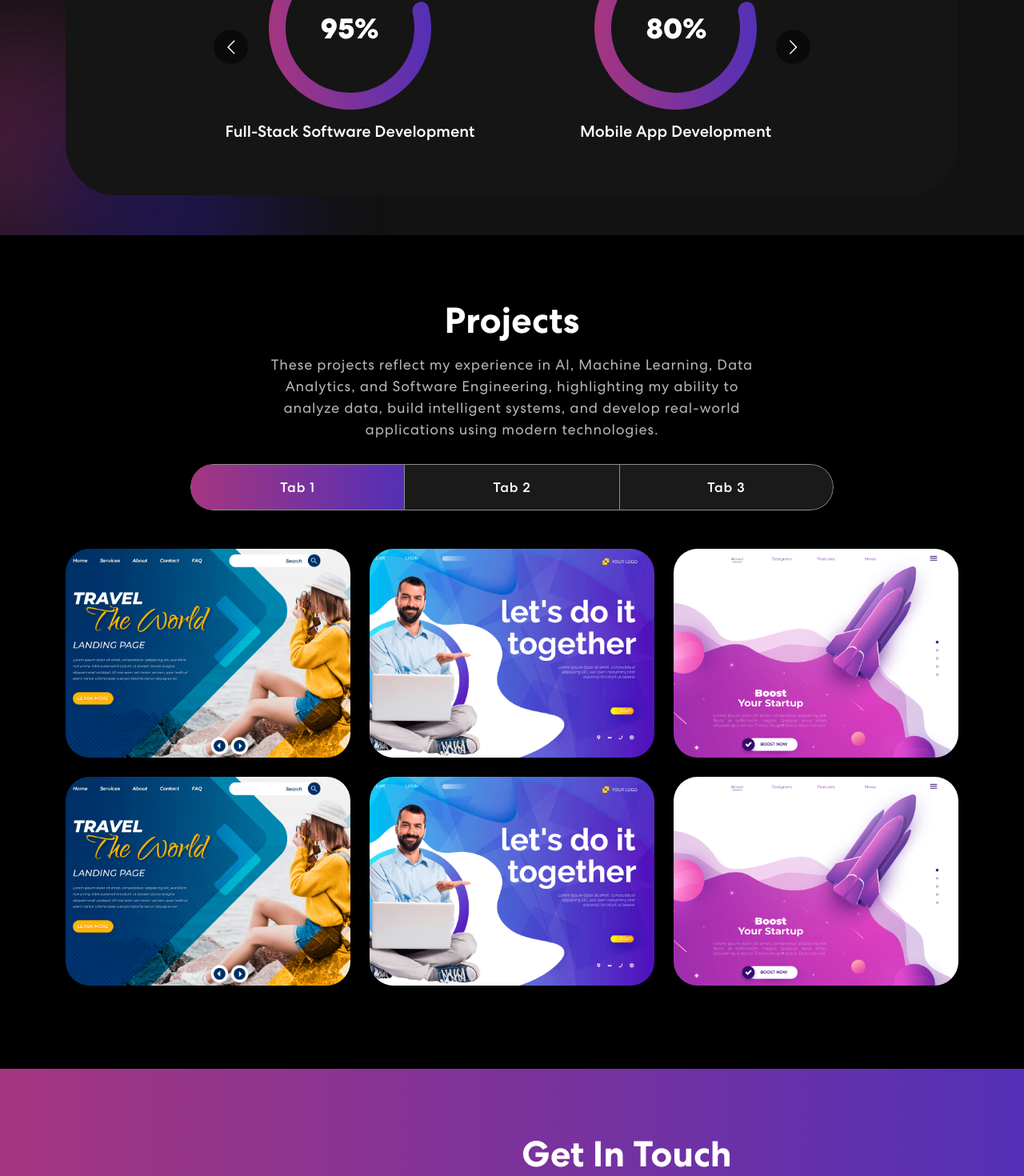
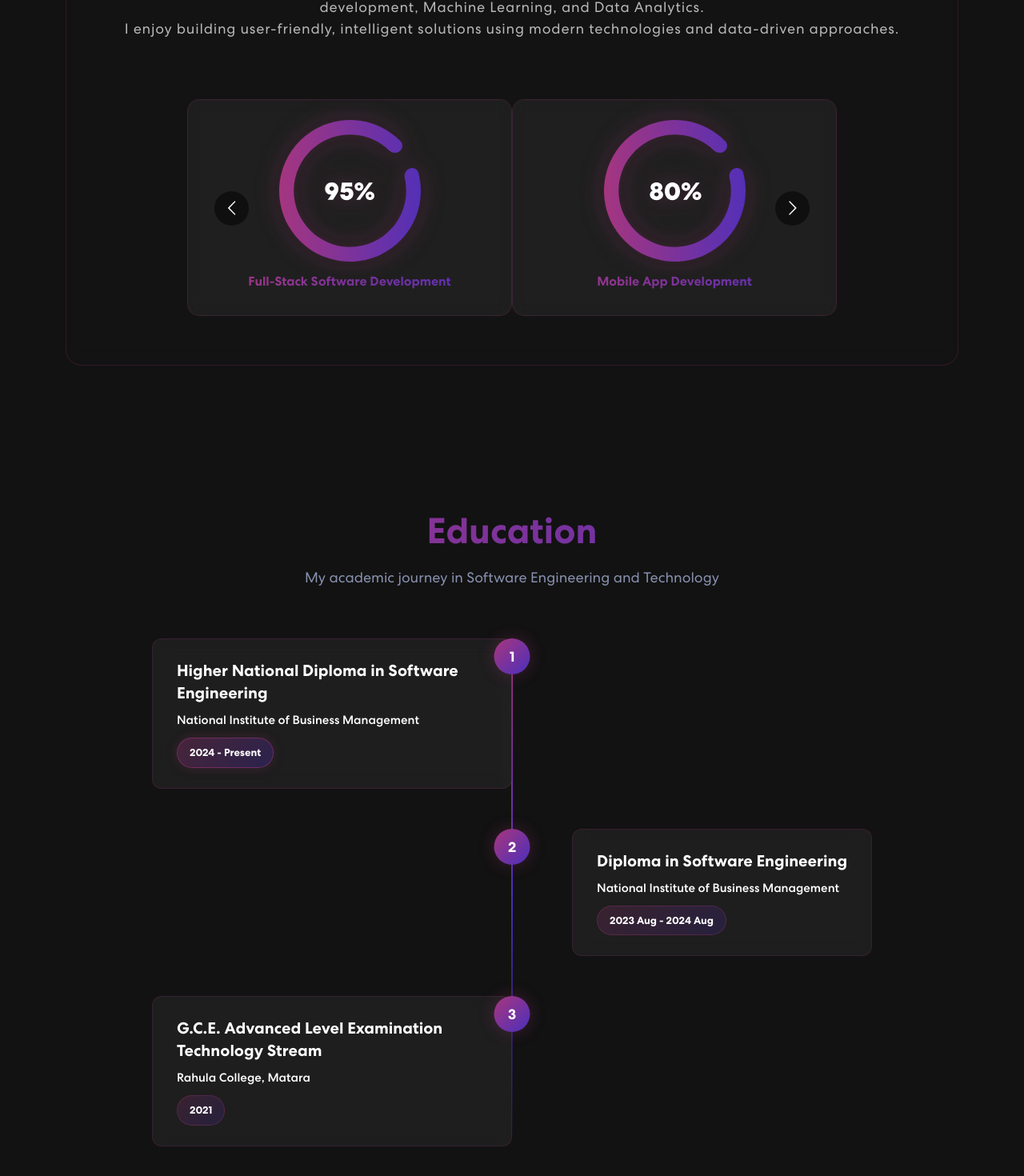
Before and after one commit to KavishkaKodithuwakku/Portfolio-web, a React (Create React App) app: page / in a window 1280 px wide. Shown: the part 1240-2710 px from the top of the page at 80% size. Built offline with nearby package versions, Linux system fonts and the light colour scheme; no server answers.

Commit message:
create a education component

```diff
--- a/src/App.css
+++ b/src/App.css
@@ -479,19 +479,34 @@ nav.navbar .container {
 
 /************ Skills Css ************/
 .skill {
-  padding: 0 0 50px 0;
+  padding: 130px 0 50px 0;
   position: relative;
+  background-color: #121212;
 }
 .skill-bx {
-  background: #151515;
-  border-radius: 64px;
+  background: rgba(21, 21, 21, 0.5);
+  backdrop-filter: blur(10px);
+  border: 1px solid rgba(170, 54, 124, 0.2);
+  border-radius: 20px;
   text-align: center;
   padding: 60px 50px;
-  margin-top: -60px;
+  margin-top: 0;
+  transition: all 0.3s ease;
 }
+
+.skill-bx:hover {
+  border-color: rgba(170, 54, 124, 0.5);
+  background: rgba(21, 21, 21, 0.7);
+  box-shadow: 0 10px 30px rgba(170, 54, 124, 0.15);
+}
+
 .skill h2 {
 	font-size: 45px;
 	font-weight: 700;
+  background: linear-gradient(90.21deg, #AA367C -5.91%, #4A2FBD 111.58%);
+  -webkit-background-clip: text;
+  -webkit-text-fill-color: transparent;
+  background-clip: text;
 }
 .skill p {
     color: #B8B8B8;
@@ -505,10 +520,45 @@ nav.navbar .container {
   margin: 0 auto;
   position: relative;
 }
+.skill-slider .item {
+  background: rgba(255, 255, 255, 0.05);
+  backdrop-filter: blur(10px);
+  border: 1px solid rgba(170, 54, 124, 0.2);
+  border-radius: 15px;
+  padding: 25px;
+  transition: all 0.3s ease;
+  cursor: pointer;
+}
+
+.skill-slider .item:hover {
+  background: rgba(255, 255, 255, 0.08);
+  border-color: rgba(170, 54, 124, 0.5);
+  transform: translateY(-8px);
+  box-shadow: 0 15px 40px rgba(170, 54, 124, 0.2);
+}
+
 .skill-slider .item img {
   width: 50%;
   margin: 0 auto 15px auto;
+  filter: drop-shadow(0 0 15px rgba(170, 54, 124, 0.3));
+  transition: all 0.3s ease;
 }
+
+.skill-slider .item:hover img {
+  filter: drop-shadow(0 0 25px rgba(170, 54, 124, 0.5));
+  transform: scale(1.1);
+}
+
+.skill-slider .item h5 {
+  color: #fff;
+  font-size: 16px;
+  font-weight: 600;
+  background: linear-gradient(90.21deg, #AA367C -5.91%, #4A2FBD 111.58%);
+  -webkit-background-clip: text;
+  -webkit-text-fill-color: transparent;
+  background-clip: text;
+}
+
 .background-image-left {
   top: 28%;
   position: absolute;
@@ -517,16 +567,28 @@ nav.navbar .container {
   z-index: -4;
 }
 
+.background-image-right {
+  top: 0;
+  position: absolute;
+  right: 0;
+  width: 40%;
+  z-index: -4;
+}
+
 /************ Projects Css ************/
 .project {
-  padding: 80px 0;
+  padding: 130px 0;
   position: relative;
-  background-color: black;
+  background-color: #121212;
 }
 .project h2 {
 	font-size: 45px;
 	font-weight: 700;
   text-align: center;
+  background: linear-gradient(90.21deg, #AA367C -5.91%, #4A2FBD 111.58%);
+  -webkit-background-clip: text;
+  -webkit-text-fill-color: transparent;
+  background-clip: text;
 }
 .project p {
   color: #B8B8B8;
@@ -541,7 +603,9 @@ nav.navbar .container {
   width: 72%;
   margin: 0 auto;
   border-radius: 50px;
-  background-color: rgb(255 255 255 / 10%);
+  background-color: rgba(170, 54, 124, 0.1);
+  backdrop-filter: blur(10px);
+  border: 1px solid rgba(170, 54, 124, 0.2);
   overflow: hidden;
 }
 .project .nav.nav-pills .nav-item {
@@ -645,8 +709,9 @@ nav.navbar .container {
 
 /************ Contact Css ************/
 .contact {
-  background: linear-gradient(90.21deg, #AA367C -5.91%, #4A2FBD 111.58%);
-  padding: 80px 0 60px 0;
+  background: #121212;
+  padding: 130px 0 60px 0;
+  position: relative;
 }
 .contact .container {
   display: flex;
@@ -662,11 +727,16 @@ nav.navbar .container {
 	font-size: 45px;
 	font-weight: 700;
   margin-bottom: 30px;
+  background: linear-gradient(90.21deg, #AA367C -5.91%, #4A2FBD 111.58%);
+  -webkit-background-clip: text;
+  -webkit-text-fill-color: transparent;
+  background-clip: text;
 }
 .contact form input, .contact form textarea {
   width: 100%;
-  background: rgba(255, 255, 255, 0.1);
-  border: 1px solid rgba(255, 255, 255, 0.5);
+  background: rgba(255, 255, 255, 0.05);
+  backdrop-filter: blur(10px);
+  border: 1px solid rgba(170, 54, 124, 0.3);
   border-radius: 20px;
   color: #fff;
   margin: 0 0 8px 0;
@@ -677,29 +747,31 @@ nav.navbar .container {
   transition: 0.3s ease-in-out;
 }
 .contact form input:focus, .contact form textarea:focus {
-  background: rgba(255, 255, 255, 1);
-  color: #121212;
+  background: rgba(170, 54, 124, 0.15);
+  border-color: rgba(170, 54, 124, 0.6);
+  color: #fff;
 }
 .contact form input::placeholder, .contact form textarea::placeholder {
   font-size: 16px;
   font-weight: 400;
-  color: #fff;
+  color: #8892b0;
 }
 .contact form input:focus::placeholder, .contact form textarea:focus::placeholder {
-  color: #121212;
+  color: #fff;
   opacity: 0.8;
 }
 .contact form .contact-btn {
   font-weight: 700;
-  color: #000;
-  background-color: #fff;
+  color: #fff;
+  background: linear-gradient(90.21deg, #AA367C -5.91%, #4A2FBD 111.58%);
   padding: 14px 48px;
   font-size: 18px;
   margin-top: 25px;
-  border-radius: 0;
+  border-radius: 20px;
   position: relative;
   transition: 0.3s ease-in-out;
   cursor: pointer;
+  border: none;
 }
 .contact form .contact-btn span {
   z-index: 1;
@@ -707,6 +779,8 @@ nav.navbar .container {
 }
 .contact form .contact-btn:hover {
   color: #fff;
+  transform: translateY(-3px);
+  box-shadow: 0 10px 30px rgba(170, 54, 124, 0.3);
 }
 .contact form .contact-btn::before {
   content: "";
@@ -911,3 +985,186 @@ nav.navbar .container {
     justify-content: center;
   }
 }
+
+/************ Education Css ************/
+.education {
+  position: relative;
+  padding: 130px 0;
+  background-color: #121212;
+  overflow: hidden;
+}
+
+.education h2 {
+  font-size: 45px;
+  font-weight: 700;
+  text-align: center;
+  margin-bottom: 15px;
+  background: linear-gradient(90.21deg, #AA367C -5.91%, #4A2FBD 111.58%);
+  -webkit-background-clip: text;
+  -webkit-text-fill-color: transparent;
+  background-clip: text;
+}
+
+.education-title {
+  font-size: 45px;
+  font-weight: 700;
+  text-align: center;
+  margin-bottom: 15px;
+  background: linear-gradient(90.21deg, #AA367C -5.91%, #4A2FBD 111.58%);
+  -webkit-background-clip: text;
+  -webkit-text-fill-color: transparent;
+  background-clip: text;
+}
+
+.education-subtitle {
+  text-align: center;
+  font-size: 18px;
+  color: #8892b0;
+  margin-bottom: 60px;
+  line-height: 1.8;
+}
+
+.education-timeline {
+  max-width: 900px;
+  margin: 0 auto;
+  position: relative;
+}
+
+.education-timeline::before {
+  content: '';
+  position: absolute;
+  left: 50%;
+  transform: translateX(-50%);
+  width: 2px;
+  height: 100%;
+  background: linear-gradient(180deg, #AA367C, #4A2FBD, transparent);
+}
+
+.education-card {
+  margin-bottom: 50px;
+  position: relative;
+  display: flex;
+  gap: 30px;
+  align-items: flex-start;
+}
+
+.education-card:nth-child(odd) {
+  flex-direction: row;
+  padding-right: 50%;
+}
+
+.education-card:nth-child(even) {
+  flex-direction: row-reverse;
+  padding-left: 50%;
+}
+
+.education-marker {
+  position: absolute;
+  left: 50%;
+  top: 0;
+  transform: translateX(-50%);
+  z-index: 10;
+}
+
+.marker-number {
+  display: flex;
+  align-items: center;
+  justify-content: center;
+  width: 45px;
+  height: 45px;
+  background: linear-gradient(135deg, #AA367C, #4A2FBD);
+  border-radius: 50%;
+  font-weight: 700;
+  font-size: 18px;
+  color: #fff;
+  box-shadow: 0 0 20px rgba(170, 54, 124, 0.3);
+}
+
+.education-content {
+  background: rgba(255, 255, 255, 0.05);
+  backdrop-filter: blur(10px);
+  border: 1px solid rgba(170, 54, 124, 0.2);
+  border-radius: 12px;
+  padding: 25px 30px;
+  transition: all 0.3s ease;
+  cursor: pointer;
+}
+
+.education-content:hover {
+  background: rgba(255, 255, 255, 0.08);
+  border-color: rgba(170, 54, 124, 0.5);
+  transform: translateY(-5px);
+  box-shadow: 0 10px 30px rgba(170, 54, 124, 0.2);
+}
+
+.degree-title {
+  font-size: 20px;
+  font-weight: 700;
+  color: #fff;
+  margin-bottom: 10px;
+  line-height: 1.4;
+}
+
+.institution-name {
+  font-size: 15px;
+  color: #fff;
+  margin-bottom: 12px;
+  font-weight: 500;
+}
+
+.duration-badge {
+  display: inline-block;
+  padding: 8px 15px;
+  background: linear-gradient(135deg, rgba(170, 54, 124, 0.2), rgba(74, 47, 189, 0.2));
+  border: 1px solid rgba(170, 54, 124, 0.3);
+  border-radius: 20px;
+  font-size: 13px;
+  font-weight: 600;
+  color: #fff;
+  transition: all 0.3s ease;
+}
+
+.duration-badge.current {
+  background: linear-gradient(135deg, rgba(170, 54, 124, 0.3), rgba(74, 47, 189, 0.3));
+  border-color: rgba(170, 54, 124, 0.5);
+  box-shadow: 0 0 15px rgba(170, 54, 124, 0.2);
+}
+
+@media (max-width: 768px) {
+  .education {
+    padding: 100px 0;
+  }
+
+  .education h2 {
+    font-size: 35px;
+    margin-bottom: 40px;
+  }
+
+  .education-timeline::before {
+    left: 20px;
+  }
+
+  .education-card,
+  .education-card:nth-child(odd),
+  .education-card:nth-child(even) {
+    flex-direction: row;
+    padding: 0 0 0 100px;
+  }
+
+  .education-marker {
+    left: 0;
+    transform: translateX(0);
+  }
+
+  .education-content {
+    padding: 20px;
+  }
+
+  .degree-title {
+    font-size: 16px;
+  }
+
+  .institution-name {
+    font-size: 13px;
+  }
+}
--- a/src/App.js
+++ b/src/App.js
@@ -2,6 +2,7 @@ import './App.css';
 import NavBar from './components/NavBar';
 import Banner from './components/Banner';
 import Skills from './components/Skills';
+import { Education } from './components/Education';
 import Projects from './components/Projects';
 import { Contact } from './components/Contact';
 import { MailchimpForm } from './components/MailchimoForm';
@@ -15,6 +16,7 @@ function App() {
       <NavBar />
       <Banner />
       <Skills />
+      <Education />
       <Projects />
       <Contact />
       <MailchimpForm />
--- a/src/components/Contact.js
+++ b/src/components/Contact.js
@@ -1,6 +1,7 @@
 import { useState } from "react";
 import { Container, Row, Col } from "react-bootstrap";
 import contactImg from "../assets/img/contact-img.svg";
+import colorSharp from "../assets/img/color-sharp.png";
 import 'animate.css';
 import TrackVisibility from 'react-on-screen';
 
@@ -90,6 +91,7 @@ export const Contact = () => {
           </Col>
         </Row>
       </Container>
+      <img className="background-image-left" src={colorSharp} alt="" />
     </section>
   )
 }
--- /dev/null
+++ b/src/components/Education.js
@@ -0,0 +1,63 @@
+import { Container, Row, Col } from "react-bootstrap";
+import colorSharp2 from "../assets/img/color-sharp2.png"
+import 'animate.css';
+import TrackVisibility from 'react-on-screen';
+
+export const Education = () => {
+  const educationData = [
+    {
+      degree: "Higher National Diploma in Software Engineering",
+      institution: "National Institute of Business Management",
+      duration: "2024 - Present",
+      status: "current"
+    },
+    {
+      degree: "Diploma in Software Engineering",
+      institution: "National Institute of Business Management",
+      duration: "2023 Aug - 2024 Aug",
+      status: "completed"
+    },
+    {
+      degree: "G.C.E. Advanced Level Examination Technology Stream",
+      institution: "Rahula College, Matara",
+      duration: "2021",
+      status: "completed"
+    }
+  ];
+
+  return (
+    <section className="education" id="education">
+      <Container>
+        <Row>
+          <Col xs={12}>
+            <TrackVisibility>
+              {({ isVisible }) =>
+              <div className={isVisible ? "animate__animated animate__fadeIn" : ""}>
+                <h2 className="education-title">Education</h2>
+                <p className="education-subtitle">My academic journey in Software Engineering and Technology</p>
+
+                <div className="education-timeline">
+                  {educationData.map((edu, index) => (
+                    <div key={index} className="education-card wow fadeInUp" style={{animationDelay: `${index * 0.2}s`}}>
+                      <div className="education-marker">
+                        <span className="marker-number">{index + 1}</span>
+                      </div>
+                      <div className="education-content">
+                        <h4 className="degree-title">{edu.degree}</h4>
+                        <p className="institution-name">{edu.institution}</p>
+                        <span className={`duration-badge ${edu.status}`}>{edu.duration}</span>
+                      </div>
+                    </div>
+                  ))}
+                </div>
+              </div>}
+            </TrackVisibility>
+          </Col>
+        </Row>
+      </Container>
+      <img className="background-image-right" src={colorSharp2} alt="Background" />
+    </section>
+  )
+}
+
+export default Education;
--- a/src/components/MailchimoForm.js
+++ b/src/components/MailchimoForm.js
@@ -1,6 +1,7 @@
 import MailchimpSubscribe from "react-mailchimp-subscribe";
 import { Newsletter } from "./Newsletter";
 import { Container, Row } from "react-bootstrap";
+import colorSharp2 from "../assets/img/color-sharp2.png";
 
 export const MailchimpForm = () => {
   const postUrl = `${process.env.REACT_APP_MAILCHIMP_URL}?u=${process.env.REACT_APP_MAILCHIMP_U}&id=${process.env.REACT_APP_MAILCHIMP_ID}`;
@@ -21,6 +22,7 @@ export const MailchimpForm = () => {
             />
         </Row>
       </Container>
+      <img className="background-image-right" src={colorSharp2} alt="" />
     </section>
   )
 }
--- a/src/components/NavBar.js
+++ b/src/components/NavBar.js
@@ -44,6 +44,7 @@ export const NavBar = () => {
           <Nav className="navbar-nav-center">
             <Nav.Link href="#home" className={activelink === 'home' ? 'active navbar-link' : 'navbar-link'} onClick={() => onUpdateActiveLink('home')}>Home</Nav.Link>
             <Nav.Link href="#skills" className={activelink === 'skills' ? 'active navbar-link' : 'navbar-link'} onClick={() => onUpdateActiveLink('skills')}>Skills</Nav.Link>
+            <Nav.Link href="#education" className={activelink === 'education' ? 'active navbar-link' : 'navbar-link'} onClick={() => onUpdateActiveLink('education')}>Education</Nav.Link>
             <Nav.Link href="#projects" className={activelink === 'projects' ? 'active navbar-link' : 'navbar-link'} onClick={() => onUpdateActiveLink('projects')}>Projects</Nav.Link>
           </Nav>
           <span className="navbar-text">
--- a/src/components/Projects.js
+++ b/src/components/Projects.js
@@ -3,6 +3,7 @@ import { ProjectCard } from "./ProjectCard";
 import projImg1 from "../assets/img/project-img1.png";
 import projImg2 from "../assets/img/project-img2.png";
 import projImg3 from "../assets/img/project-img3.png";
+import colorSharp from "../assets/img/color-sharp.png";
 import colorSharp2 from "../assets/img/color-sharp2.png";
 import 'animate.css';
 import TrackVisibility from 'react-on-screen';
@@ -95,6 +96,7 @@ const Projects = () => {
           </Col>
         </Row>
       </Container>
+      <img className="background-image-left" src={colorSharp} alt="" />
       <img className="background-image-right" src={colorSharp2} alt="" />
     </section>
   )
--- a/src/components/Skills.js
+++ b/src/components/Skills.js
@@ -3,7 +3,8 @@ import meter2 from "../assets/img/meter2.svg";
 import meter3 from "../assets/img/meter3.svg";
 import Carousel from 'react-multi-carousel';
 import 'react-multi-carousel/lib/styles.css';
-import colorSharp from "../assets/img/color-sharp.png"
+import colorSharp from "../assets/img/color-sharp.png";
+import colorSharp2 from "../assets/img/color-sharp2.png";
 
 export const Skills = () => {
   const responsive = {
@@ -57,6 +58,7 @@ export const Skills = () => {
             </div>
         </div>
         <img className="background-image-left" src={colorSharp} alt="Image" />
+        <img className="background-image-right" src={colorSharp2} alt="Image" />
     </section>
   )
 }
```
